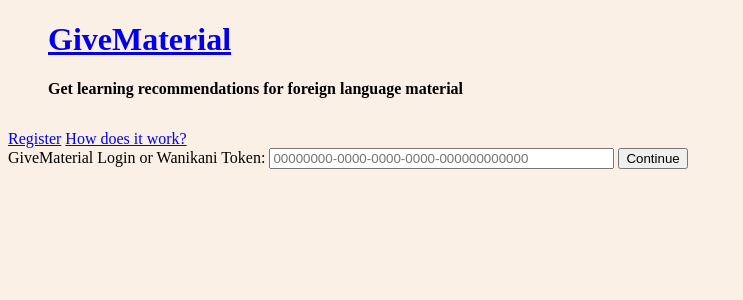
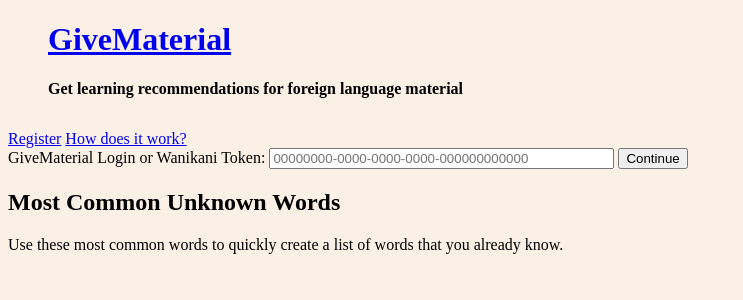
Before and after one commit to aufziehvogel/givematerial, a Flask app: page / in a window 1280 px wide. Shown: the top 300 px of the page, without its empty margins (0-743 px from the left). Run offline with Flask 2, Linux system fonts and the light colour scheme.

Commit message:
list most common unknown words

```diff
--- a/givematerial/web/main.py
+++ b/givematerial/web/main.py
@@ -9,7 +9,7 @@
 import givematerial.db.sqlite
 import givematerial.extractors
 import givematerial.learningstatus
-from givematerial.recommendation import get_recommendations
+from givematerial import recommendation
 from givematerial.web import ingest
 
 app = Flask(__name__)
@@ -56,6 +56,7 @@
         wk_token = session.get('wktoken', default=None)
 
     token_finished_downloading = None
+    most_common_words = []
     if wk_token:
         language = user_language(wk_token, sqlite_conn)
 
@@ -81,9 +82,13 @@
         texts_folder = Path('data') / 'texts'
         cache_folder = Path('data') / language / 'cache'
 
-        recommendations = get_recommendations(
+        recommendations = recommendation.get_recommendations(
             known_words, learning_words, cache_folder, texts_folder, language,
             learnable_extractor, count=20)
+        most_common_words = recommendation.most_common_words(
+            known_words, learning_words,
+            cache_folder, texts_folder, language, learnable_extractor,
+            count=100)
 
         # TODO: Better (generic) scheme for hiding already finished texts
         cur = sqlite_conn.cursor()
@@ -104,6 +109,7 @@
     return render_template(
         "home.html",
         recommendations=recommendations,
+        most_common_words=[word for word, count in most_common_words],
         wk_token=wk_token,
         token_finished_downloading=token_finished_downloading,
         auto_refresh=auto_refresh)
--- a/givematerial/web/templates/home.html
+++ b/givematerial/web/templates/home.html
@@ -32,4 +32,14 @@
         {% endif %}
     </article>
     {% endfor %}
+
+    <h2>Most Common Unknown Words</h2>
+
+    <p>Use these most common words to quickly create a list of words that you already know.</p>
+
+    <ul>
+    {% for word in most_common_words %}
+        <li>{{ word }}</li>
+    {% endfor %}
+    </ul>
 {% endblock %}
```
Also changed, not shown: givematerial/recommendation.py (+23 -1 lines).
